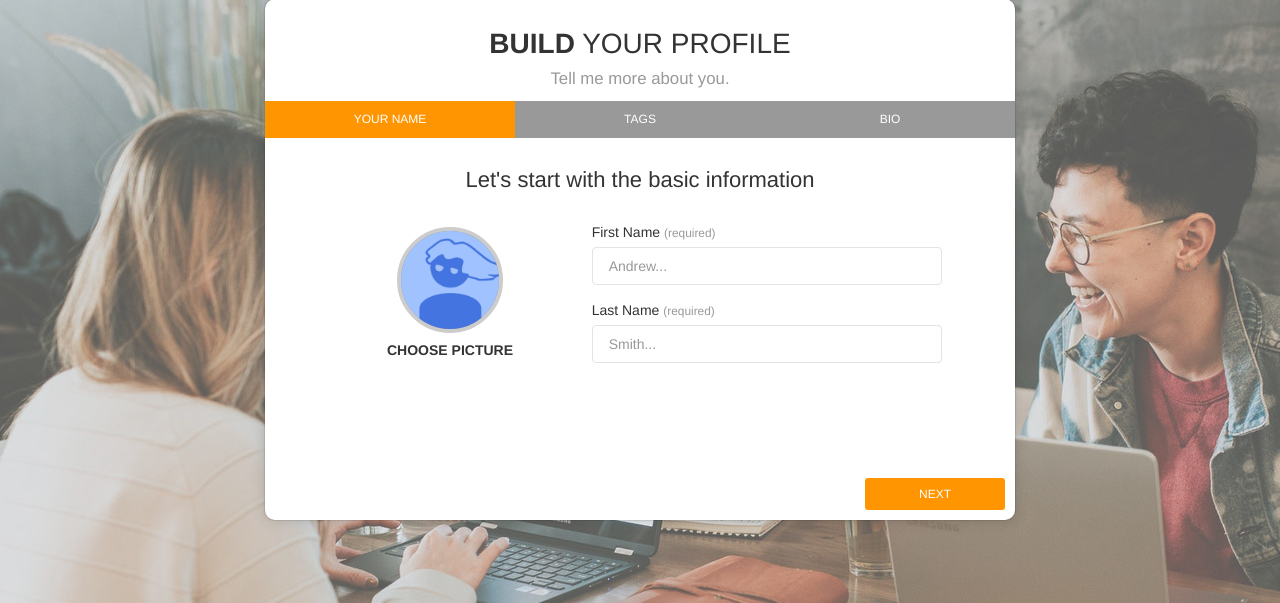
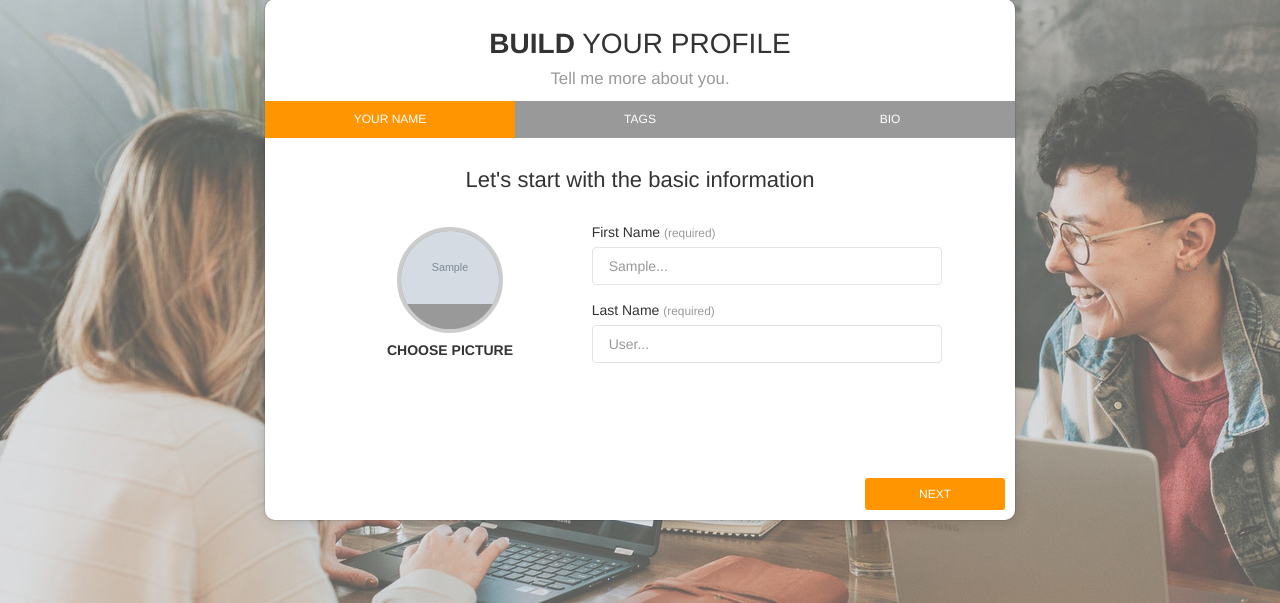
Before and after one commit to adamcunliffe/Kollab, a Django app: page /kollab/buildprofile/ in a window 1280 px wide. Shown: the part 101-704 px from the top of the page. Run offline with Django 3.2, Linux system fonts and the light colour scheme; a user stored in the database is signed in; tables that the repository leaves empty hold one stand-in row (values such as "Sample post"); grey boxes marked "Sample" are stand-in pictures; some libraries are stand-ins or nearby versions.

Commit message:
simple edit profile implemented

```diff
--- a/kollab/models.py
+++ b/kollab/models.py
@@ -99,9 +99,6 @@ class Collabs(models.Model):
     status = models.CharField(max_length=4, choices=STATUS_CHOICES)
 
 
-    def __str__(self):
-        return creator.user.username + " to " + friend.user.username + " status: " + status
-
 
 
 
--- a/kollab/views.py
+++ b/kollab/views.py
@@ -112,25 +112,60 @@ def secondstep(request):
 
 @login_required
 def buildprofile(request):
-    return render(request, 'kollab/buildprofile.html')
+    context = {}
+
+    loc_user = request.user #User.objects.get(username="test5")
+
+    user_query = UserProfile.objects.filter(user=loc_user)
+
+    user = user_query[0]
+
+    if user is not None:
+        context['picture'] = user.picture
+        context['firstname'] = user.firstname
+        context['lastname'] = user.lastname
+        context['selfinfo'] = "I like to... \n\n\n I am interested in..."
+    else:
+        context['picture'] = "/default-profile.jpg"
+        context['firstname'] = "Andrew"
+        context['lastname'] = "Smith"
+        context['selfinfo'] = "I like to... \n\n\n I am interested in..."
+
+    return render(request, 'kollab/buildprofile.html', context)
 
 @login_required
 def buildprofile_data(request):
     if request.method == 'POST':
         tags = request.POST.getlist('tags', '')
+        tag_string = request.POST.get('tag-string', '')
+        print(tags)
+
+        tags += clean(tag_string)
+
         print(tags)
 
         pic = request.POST.get('profile-pic','')
         print(pic)
 
+        print_post(request)
+
         loc_user = request.user #User.objects.get(username="test5")
+        form = {}
 
         prof, created = UserProfile.objects.get_or_create(user=loc_user)
-        prof.picture = request.FILES.get('profile-pic', '')
-        prof.selfinfo = request.POST.get('selfinfo','')
-        prof.firstname = request.POST.get('firstName','')
-        prof.lastname = request.POST.get('lastName','')
 
+        if request.POST.get('firstName','') is not "":
+            prof.firstname = request.POST.get('firstName','')
+
+        if request.POST.get('lastName','') is not "":
+            prof.lastname = request.POST.get('lastName','')
+
+        if request.FILES.get('profile-pic', '') is not "":
+            prof.picture = request.FILES.get('profile-pic', '')
+
+        if request.POST.get('selfinfo','') is not "":
+            prof.selfinfo = request.POST.get('selfinfo','')
+        print(prof.firstname)
         prof.save()
 
         # reset tags
@@ -264,8 +299,7 @@ def personal_profile(request, context, current_user):
 @login_required
 def rest_collab_respond(request):
     print('respond ')
-    for key, values in request.POST.lists():
-        print(key, values)
+    print_post(request)
     list = request.POST.getlist('collab-sender-username')
     reciever_profile = UserProfile.objects.get(user=request.user)
 
@@ -443,6 +477,10 @@ def get_user_sidebar_info(request):
 
     return context
 
+ # Helper method to print post requests
+def print_post(request):
+    for key, values in request.POST.lists():
+        print(key, values)
 
 # remove everything that is not a letter or regular space, return array
 def clean(raw_query):
--- a/templates/kollab/buildprofile.html
+++ b/templates/kollab/buildprofile.html
@@ -2,6 +2,7 @@
 <html lang="en">
 
 {% load staticfiles %}
+{% load static %}
 {% load kollab_template_tags %}
 
 <head>
@@ -67,7 +68,7 @@
                                   <div class="col-sm-4 col-sm-offset-1">
                                      <div class="picture-container">
                                           <div class="picture">
-                                              <img src= "{% static "images/default-profile.jpg" %}" class="picture-src" id="wizardPicturePreview" title=""/>
+                                              <img src= "{% get_media_prefix %}{{ picture }}" class="picture-src" id="wizardPicturePreview" title=""/>
                                               <input name="profile-pic" type="file" id="wizard-picture">
                                           </div>
                                           <h6>Choose Picture</h6>
@@ -76,11 +77,11 @@
                                   <div class="col-sm-6">
                                       <div class="form-group">
                                         <label>First Name <small>(required)</small></label>
-                                        <input name="firstName" type="text" class="form-control" placeholder="Andrew...">
+                                        <input name="firstName" type="text" class="form-control" placeholder="{{ firstname }}...">
                                       </div>
                                       <div class="form-group">
                                         <label>Last Name <small>(required)</small></label>
-                                        <input name="lastName" type="text" class="form-control" placeholder="Smith...">
+                                        <input name="lastName" type="text" class="form-control" placeholder="{{ lastname }}...">
                                       </div>
                                   </div>
                               </div>
@@ -152,7 +153,7 @@
                                             </div>
 
                                         </div>
-
+										<textarea name="tag-string" class="form-control rounded-0" id="tags-text-area" rows="1" maxlength="30" placeholder="Write you own tags, seperated by a space..."></textarea>
                                     </div>
 
                                 </div>
@@ -163,7 +164,7 @@
                                         <h4 class="info-text">Let your future collaborators know who you are!</h4>
                                     </div>
 									<div class="col-sm-12 col-sm">
-										 <textarea name="selfinfo" class="form-control rounded-0" id="exampleFormControlTextarea1" rows="10" maxlength="750"></textarea>
+										 <textarea name="selfinfo" class="form-control rounded-0" id="exampleFormControlTextarea1" rows="10" maxlength="750" placeholder="{{ selfinfo }}"></textarea>
 									</div>
 
 
--- a/templates/kollab/profile-personal.html
+++ b/templates/kollab/profile-personal.html
@@ -7,7 +7,7 @@
 {% block button_block %}
 
 	<div class='btn-group'>
-	  <button type="button" class="btn btn-primary btn-rounded">Edit Profile</button>
+	  <a href="{% url 'buildprofile' %}"><button type="button" class="btn btn-primary btn-rounded">Edit Profile</button></a>
 	</div>
 {% endblock %}
 
@@ -15,7 +15,7 @@
 <div>
 	<div class="row mt presentation">
       <div class="col-lg-4 col-md-4">
-        <h3>Collabs / Matches (TEST)</h3>
+        <h3>Collab requests pending</h3>
       </div>
 	 </div>
 
@@ -26,7 +26,7 @@
 	<input type="hidden" name="collab-recipient-username" value="{{ currentuser }}">
 	{% for collabs in collabsrecieved %} <!-- :P -->
      <p class="text-left">You have a request from
-		<a href="{% url 'profile' user_name_slug=collabs.creator.slug %}">{{ collabs.creator }}</a> <!-- name to change to first and last name--->
+		<a href="{% url 'profile' user_name_slug=collabs.creator.slug %}">{{ collabs.creator.firstname }} {{ collabs.creator.lastname }}</a> <!-- name to change to first and last name--->
 		<input type="hidden" name="collab-sender-username" value="{{ collabs.creator.slug }}">
 
 			<div class="btn-group btn-group-toggle" data-toggle="buttons">
```
Also changed, not shown: populate_kollab_march08.py (+18 -9 lines), kollab/migrations/0001_initial.py, media/default-profile.jpg (added).
